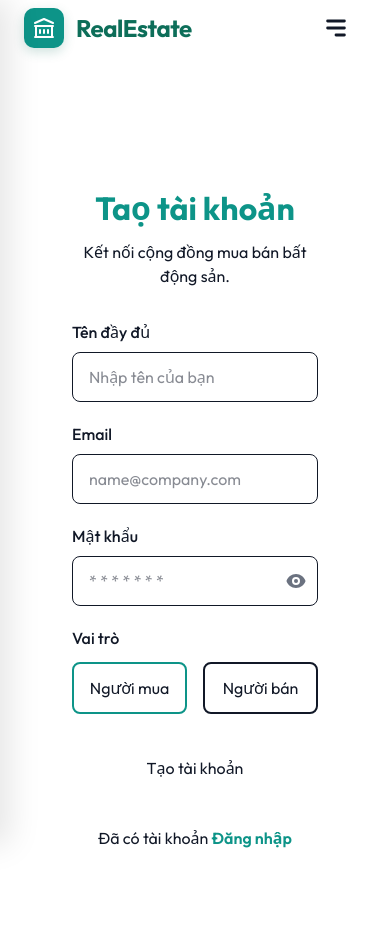
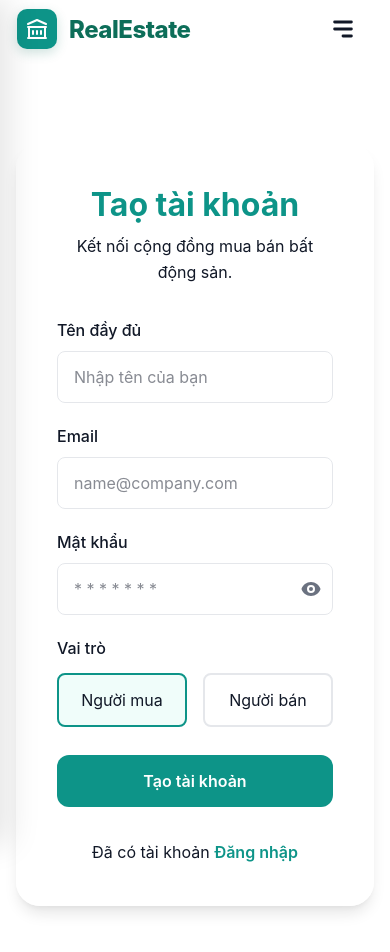
Before and after one commit to duongfarmrok/realstate_website, a React (Vite) app in the folder frontend/: page /register in a window 390 px wide. Shown: the top 952 px of the page. Built offline with nearby package versions, Linux system fonts and the light colour scheme; no server answers.

Commit message:
fix: optimize viewport meta in index.html 4

```diff
--- a/frontend/index.html
+++ b/frontend/index.html
@@ -1,4 +1,4 @@
-<!-- <!doctype html>
+<!doctype html>
 <html lang="en">
   <head>
     <meta charset="UTF-8" />
@@ -10,17 +10,4 @@
     <div id="root"></div>
     <script type="module" src="/src/main.jsx"></script>
   </body>
-</html> -->
-<!doctype html>
-<html lang="vi">
-  <head>
-    <meta charset="UTF-8" />
-    <link rel="icon" type="image/svg+xml" href="/favicon.png" />
-    <meta name="viewport" content="width=device-width, initial-scale=1.0" />
-    <title>Real Estate - Tìm kiếm bất động sản</title>
-  </head>
-  <body>
-    <div id="root"></div>
-    <script type="module" src="/src/main.jsx"></script>
-  </body>
 </html>
--- a/frontend/src/index.css
+++ b/frontend/src/index.css
@@ -1,49 +1,256 @@
-/* ====================== TAILWIND V4 + RESET ====================== */
-@import url("https://fonts.googleapis.com/css2?family=Outfit:wght@300;400;500;600;700&display=swap");
+@import url('https://fonts.googleapis.com/css2?family=Outfit:wght@300;400;500;600;700&display=swap');
 
 @import "tailwindcss";
 
-/* Reset cơ bản */
-*,
-*::before,
-*::after {
-  box-sizing: border-box;
-}
-
-html {
-  font-size: 16px;
-  -webkit-text-size-adjust: 100%;
-}
-
-body {
-  margin: 0;
-  padding: 0;
-  font-family: 'Outfit', system-ui, -apple-system, sans-serif;
-  font-size: 1rem;
-  line-height: 1.5;
-  color: #111827;
-  background-color: #ffffff;
-}
-
-/* Root variables */
 @theme {
     --color-primary: #0d9488;
     --color-primary-light: #ccfbf1;
     --color-primary-dark: #0f766e;
+    --color-secondary: #f0fdfa;
+    --color-accent: #f59e0b;
+    --color-border: #e5e7eb;
+    --shadow-card: 0 10px 15px -3px rgba(0, 0, 0, 0.1), 0 4px 6px -2px rgba(0, 0, 0, 0.05);
 }
 
 @layer base {
     :root {
         --primary: #0d9488;
+        --primary-light: #ccfbf1;
+        --primary-dark: #0f766e;
+        --secondary: #f0fdfa;
+        --accent: #f59e0b;
+        --text-main: #111827;
+        --text-muted: #6b7280;
+        --bg-main: #ffffff;
+        --bg-alt: #f9fafb;
+        --border-color: #e5e7eb;
+        --card-shadow: 0 10px 15px -3px rgba(0, 0, 0, 0.1), 0 4px 6px -2px rgba(0, 0, 0, 0.05);
+        --glass-bg: rgba(255, 255, 255, 0.8);
+        --glass-border: rgba(255, 255, 255, 0.3);
+        --card-padding: 2.5rem;
+    }
+
+    * {
+        @apply m-0 p-0 box-border;
+    }
+
+    body {
+        @apply font-sans text-[#111827] bg-[#ffffff] leading-relaxed antialiased overflow-x-hidden;
+    }
+
+    h1,
+    h2,
+    h3,
+    h4 {
+        @apply font-bold leading-tight;
+    }
+
+    a {
+        @apply no-underline text-inherit;
+    }
+
+    ul {
+        @apply list-none;
+    }
+
+    /* Hide browser's default password reveal button (Edge) */
+    input[type="password"]::-ms-reveal,
+    input[type="password"]::-ms-clear {
+        display: none;
     }
 }
 
 @layer components {
     .container {
-    max-width: 1280px;
-    margin-left: auto;
-    margin-right: auto;
-    padding-left: 2rem;
-    padding-right: 2rem;
+        @apply max-w-[1280px] mx-auto px-8;
+    }
+
+    .glass {
+        @apply bg-white/80 backdrop-blur-[12px] border border-white/30;
+    }
+
+    .text-gradient {
+        @apply bg-gradient-to-br from-primary to-primary-dark bg-clip-text text-transparent;
+    }
+
+    /* Buttons */
+    .btn {
+        @apply inline-flex items-center justify-center px-6 py-3 rounded-xl font-semibold cursor-pointer transition-all duration-300 border-none text-[15px] gap-2;
+    }
+
+    .btn-primary {
+        @apply bg-primary text-white hover:bg-primary-dark hover:-translate-y-0.5 hover:shadow-lg hover:shadow-primary/30;
+    }
+
+    .btn-outline {
+        @apply bg-transparent border border-border text-[#111827] hover:bg-[#f9fafb] hover:border-[#111827] hover:-translate-y-0.5;
+    }
+
+    /* Layouts */
+    .seller-layout {
+        @apply flex min-h-screen bg-[#f9fafb];
+    }
+
+    .seller-content {
+        @apply flex-1 ml-[260px] p-12 min-h-screen;
+    }
+
+    .dashboard-layout {
+        @apply flex min-h-screen bg-[#f8fafc] overflow-x-hidden relative;
+    }
+
+    .dashboard-main {
+        @apply flex-1 flex flex-col ml-[260px] min-w-0 transition-all duration-300 overflow-x-hidden w-full lg:ml-0;
+    }
+
+    .dashboard-content {
+        @apply p-10 max-w-[1600px] w-full box-border flex flex-col;
+    }
+
+    .dashboard-mobile-header {
+        @apply !hidden;
+    }
+
+    /* Cards */
+    .card-premium {
+        @apply bg-white rounded-3xl border border-border transition-all duration-[0.4s] overflow-hidden hover:-translate-y-2.5 hover:shadow-card;
+    }
+
+    /* Badges */
+    .badge {
+        @apply px-3 py-1.5 rounded-full text-xs font-semibold uppercase tracking-[0.025em];
+    }
+
+    .badge-sale {
+        @apply bg-[#dcfce7] text-[#166534];
+    }
+
+    .badge-rent {
+        @apply bg-[#dbeafe] text-[#1e40af];
+    }
+
+
+
+    /* Loader */
+    .loader-container {
+        @apply flex justify-center items-center min-h-[400px] w-full;
+    }
+
+    .loader-full-page {
+        @apply fixed inset-0 bg-white/80 z-[9999] flex justify-center items-center;
+    }
+
+    .loader {
+        @apply w-12 h-12 border-[5px] border-primary-light border-b-primary rounded-full inline-block box-border animate-[rotation_1s_linear_infinite];
+    }
+
+    /* Sidebar Navigation */
+    .sidebar-link {
+        @apply flex items-center gap-4 px-6 py-4 rounded-xl font-semibold text-[15px] text-[#64748b] transition-all duration-200 hover:bg-[#f1f5f9] hover:text-primary hover:translate-x-1;
+    }
+
+    .sidebar-link.active {
+        @apply bg-primary-light text-primary;
     }
 }
+
+@layer utilities {
+    .scrollbar-hide::-webkit-scrollbar {
+        display: none;
+    }
+
+    .scrollbar-hide {
+        -ms-overflow-style: none;
+        scrollbar-width: none;
+    }
+
+    .fade-in {
+        @apply animate-[fadeIn_0.8s_ease-out_forwards];
+    }
+
+    @media (max-width: 1024px) {
+        .dashboard-sidebar {
+            @apply -translate-x-full;
+        }
+
+        .dashboard-sidebar.open {
+            @apply translate-x-0;
+        }
+
+        .sidebar-backdrop.show {
+            @apply !block;
+        }
+
+        .dashboard-main {
+            @apply ml-0;
+        }
+
+        .dashboard-content {
+            @apply p-6;
+        }
+
+        .dashboard-mobile-header {
+            @apply !flex;
+        }
+
+        .mobile-title {
+            @apply !block;
+        }
+
+        .hide-tablet {
+            @apply !hidden;
+        }
+    }
+
+    @media (max-width: 768px) {
+        .dashboard-content {
+            @apply p-4;
+        }
+
+        :root {
+            --card-padding: 1.5rem;
+        }
+    }
+
+    @media (max-width: 640px) {
+        .container {
+            @apply px-4;
+        }
+
+        .hide-mobile {
+            @apply !hidden;
+        }
+
+        .show-mobile {
+            @apply block;
+        }
+    }
+
+    @media (max-width: 480px) {
+        :root {
+            --card-padding: 1rem;
+        }
+    }
+}
+
+@keyframes fadeIn {
+    from {
+        opacity: 0;
+        transform: translateY(20px);
+    }
+
+    to {
+        opacity: 1;
+        transform: translateY(0);
+    }
+}
+
+@keyframes rotation {
+    0% {
+        transform: rotate(0deg);
+    }
+
+    100% {
+        transform: rotate(360deg);
+    }
+}
```
Lines whose indentation alone changed are shown as unchanged.
